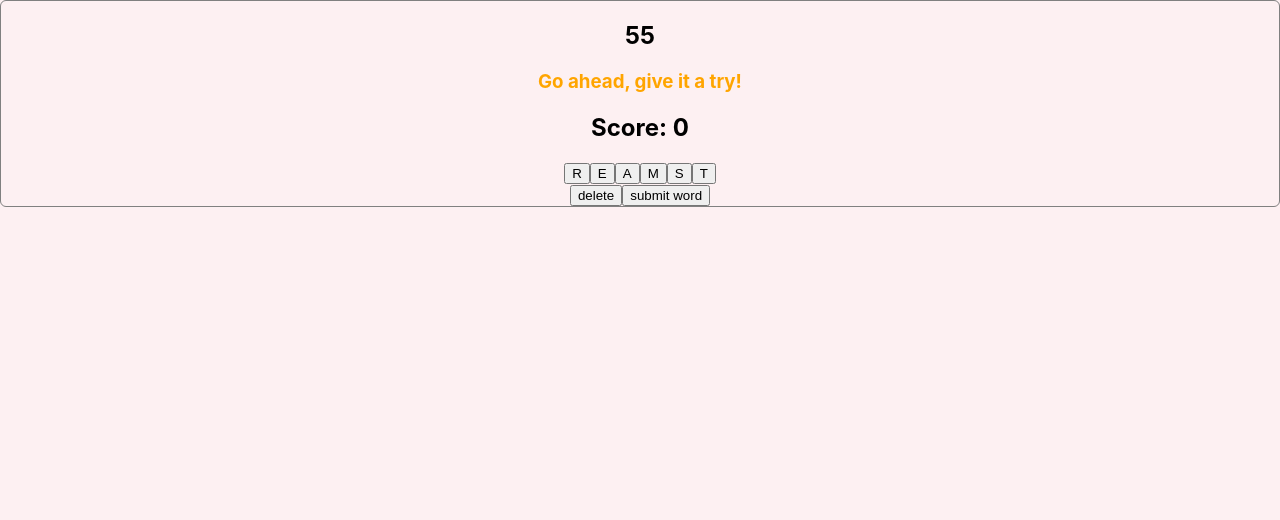
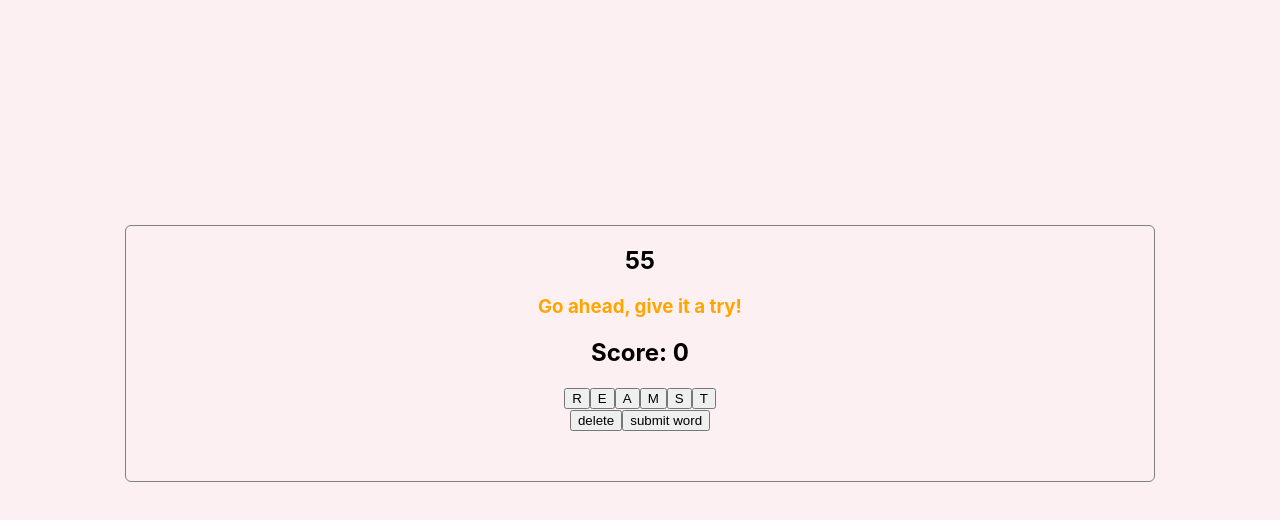
Before and after one commit to antdke/anagrams-game, a React (Create React App) app: page / in a window 1280 px wide. Shown: the top 520 px of the page. Built offline with nearby package versions, Linux system fonts and the light colour scheme.

Commit message:
Added margin and padding spacing into border

```diff
--- a/src/components/Timer.tsx
+++ b/src/components/Timer.tsx
@@ -9,7 +9,9 @@ import { Classes } from "jss";
 const styles = (theme: Theme) => ({
   gameBorder: {
     border: "1px solid grey",
-    borderRadius: "6px"
+    borderRadius: "6px",
+    margin: "225px 125px 0",
+    paddingBottom: "50px"
   }
 });
 
```
